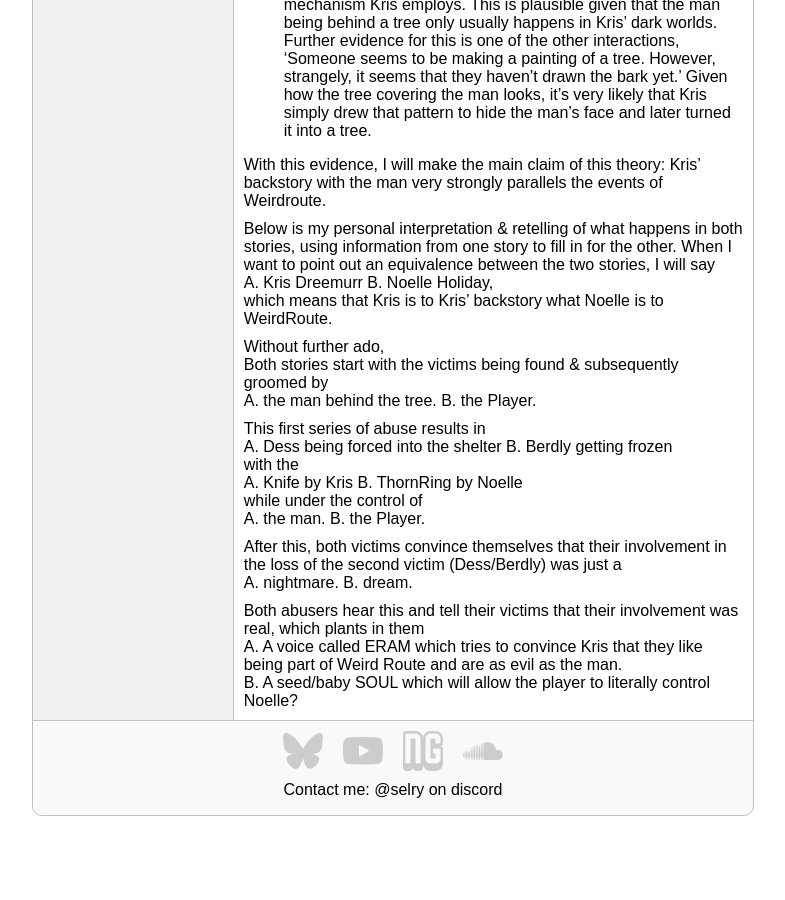
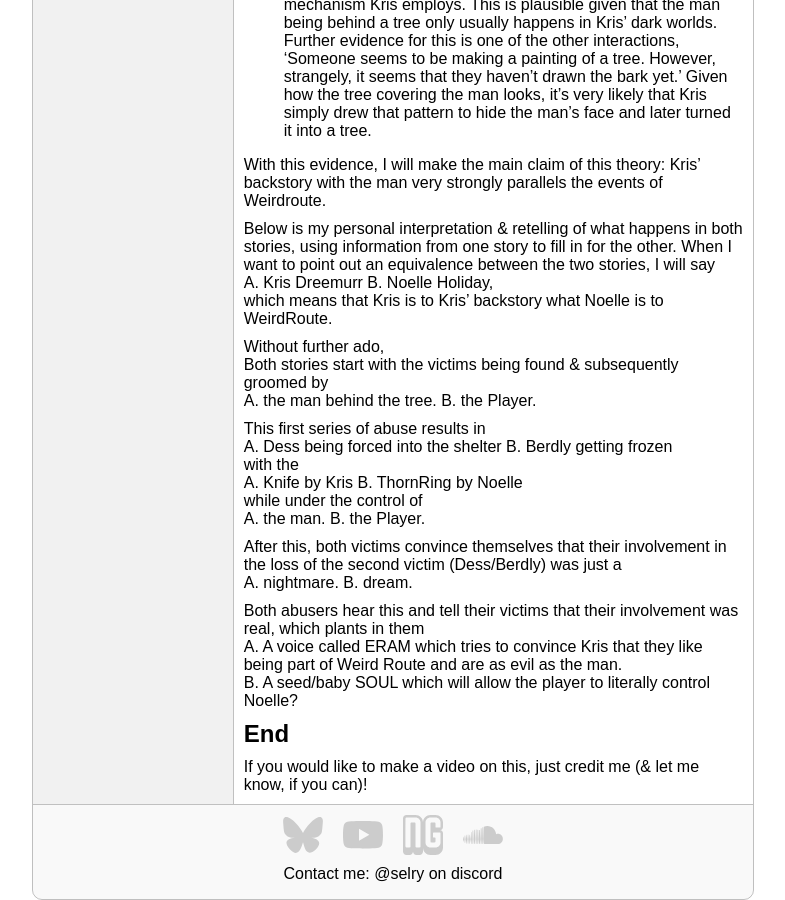
Before and after one commit to knselry/knselry.github.io, a Jekyll site: the page built from theories/deltarune/severgrave.markdown, in a window 1280 px wide and 900 px high, scrolled down 1927 px. Shown: the whole window, without its empty margins (247-1032 px from the left). Built offline with Jekyll 4.4.1, drawn with Linux system fonts in a browser that asks for light colours; before the commit the page ends 2743 px from its top, so only the background shows below that.

Commit message:
Invited ppl to make videos

```diff
--- a/theories/deltarune/severgrave.markdown
+++ b/theories/deltarune/severgrave.markdown
@@ -103,3 +103,7 @@ Both abusers hear this and tell their victims that their involvement
 was real, which plants in them<br/>
 A. A voice called ERAM which tries to convince Kris that they like being part of Weird Route and are as evil as the man.<br/>
 B. A seed/baby SOUL which will allow the player to literally control Noelle?
+
+<h2>End</h2>
+
+If you would like to make a video on this, just credit me (& let me know, if you can)!
```
